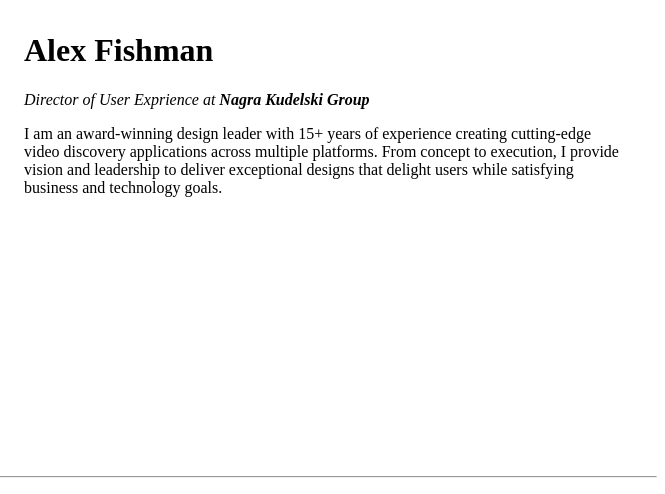
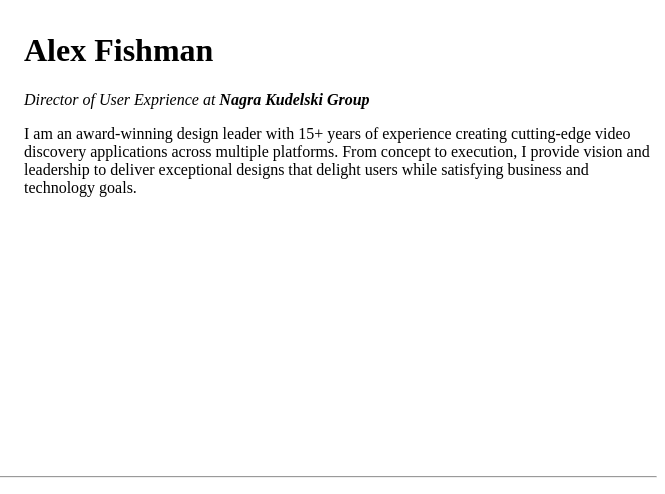
Before and after one commit to digitalsoup/resume, a plain HTML site: page index.html in a window 1280 px wide. Shown: the top 494 px of the page, 615-1280 px from the left. Drawn offline with Linux system fonts and the light colour scheme.

Commit message:
Layout Update

```diff
--- a/index.html
+++ b/index.html
@@ -16,7 +16,7 @@
         <img src="http://itvt.com/files/ckcontributorfiles/images/2014-08-25_12-26-08.jpg" alt="Alex profile pic" width="600">
       </td>
       <td width="20"></td>
-      <td width="600" valign="top">
+      <td valign="top">
         <h1>Alex Fishman</h1>
         <p><em>Director of User Exprience at <strong>Nagra Kudelski Group</strong></em></p>
         <p>I am an award-winning design leader with 15+ years of experience creating cutting-edge video discovery applications across multiple platforms. From concept to execution, I provide vision and leadership to deliver exceptional designs that delight users while satisfying business and technology goals.</p>
```
